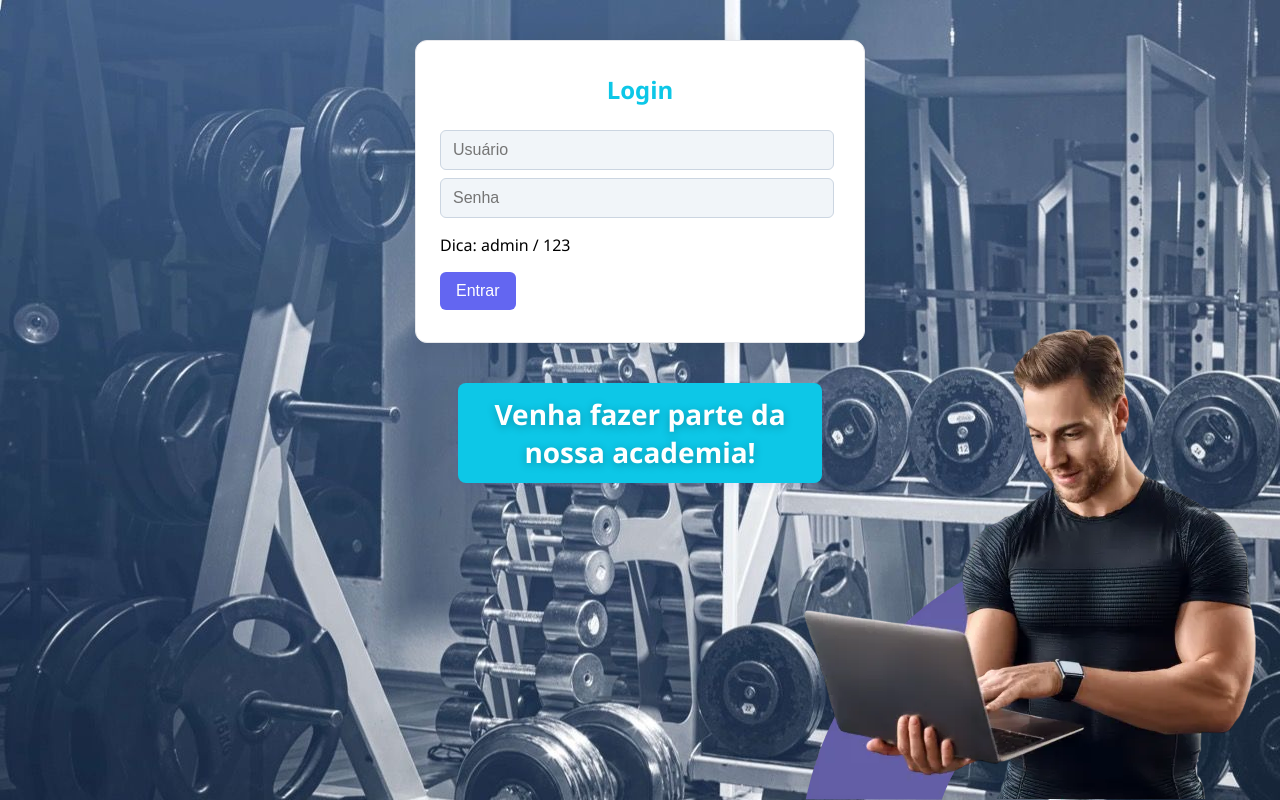
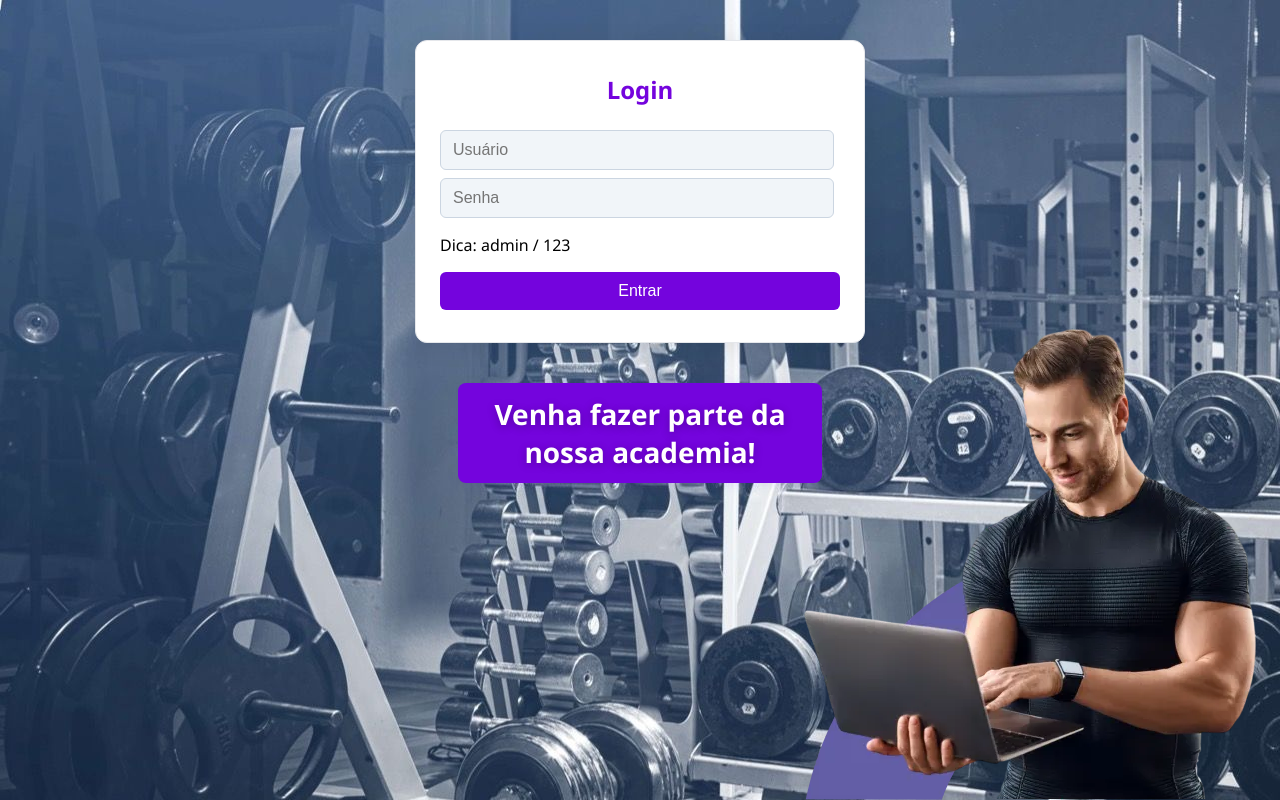
Before and after one commit to vitorbinhotti/aula7-login, a PHP site: page / in a window 1280 px wide. Run offline with PHP 8.4, Linux system fonts and the light colour scheme.

Commit message:
update - arrumando cores

```diff
--- a/style.css
+++ b/style.css
@@ -20,12 +20,12 @@ h3{
     margin: 0;
     font-size: 24px;
     text-align: center;
-    color: #0dc7e7;
+    color: #7404dd;
     font-weight: bold;
 }
 
 .titulo {
-    background-color: #0dc7e7;
+    background-color: #7404dd;
     text-align: center;
     color: #fff;
     width: 300px;
@@ -53,7 +53,8 @@ input {
 
 button {
     padding: 10px 16px;
-    background: #6366f1;
+    width: 100%;
+    background: #7404dd;
     color: #fff;
     border: none;
     border-radius: 6px;
@@ -94,7 +95,7 @@ button:hover {
 h4 {
     text-align: center;
     font-size: 18px;
-    color: #334155;
+    color: #9b04ff;
     font-weight: bold;
 }
 
```
